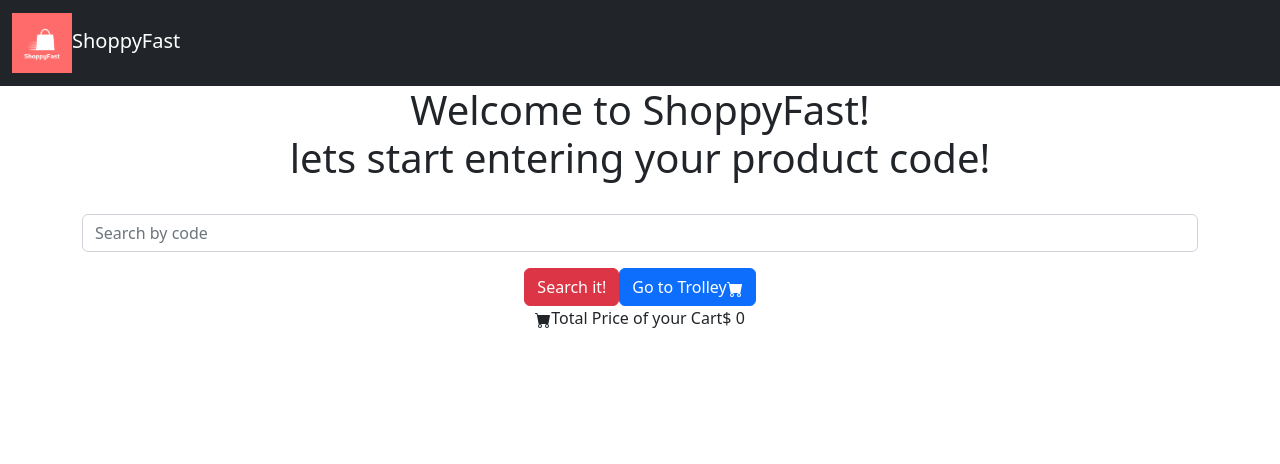
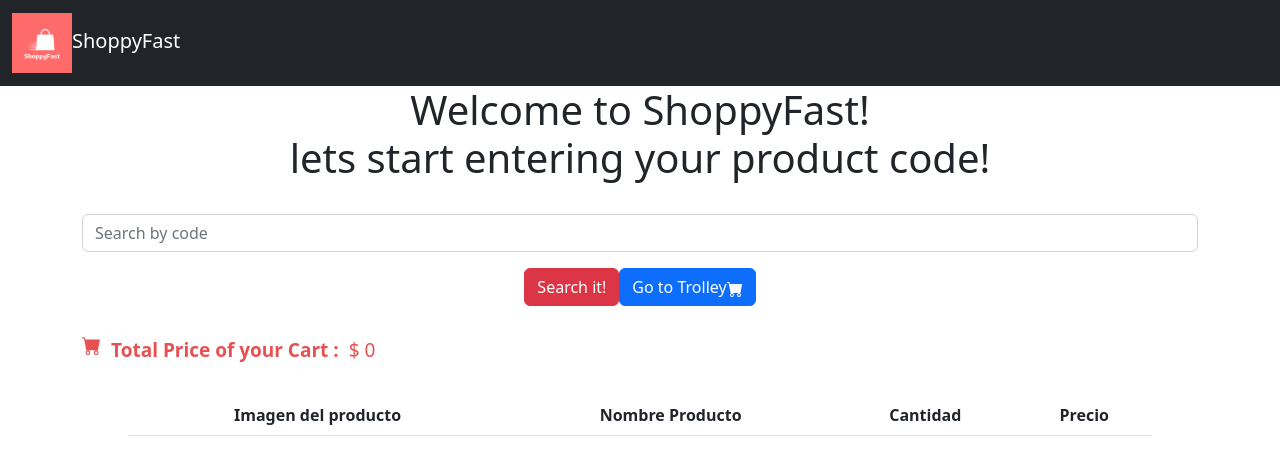
Before and after one commit to Vivi-Hoyos2710/ShoppyFast, a React (Create React App) app in the folder shoppy-fast/: page /carrito in a window 1280 px wide. Shown: the top 464 px of the page. Built offline with nearby package versions, Linux system fonts and the light colour scheme.

Commit message:
Diseño tabla del carrito

```diff
--- a/shoppy-fast/src/Estilos/Style.css
+++ b/shoppy-fast/src/Estilos/Style.css
@@ -3,12 +3,26 @@
     padding: 0;
 }
 
-.tabla_carro{
-    text-align: center;
+.container_table {
+    display: flex;
+    justify-content: center;
+    align-items: center;
+}
+
+.encabezado_carrito{
+    font-size:19px;
+    margin:30px;
+    display: flex;
+    justify-content: left;
+    color:rgb(231, 81, 81);
 
 }
 
-.BsFillCartFill{
-width: 60
-%;
+b{
+margin:10px;
 }
+
+.tabla_carro{
+    text-align: center;
+    width: 80% !important;
+}
--- a/shoppy-fast/src/components/Trolley.js
+++ b/shoppy-fast/src/components/Trolley.js
@@ -20,19 +20,18 @@ const Trolley = ({ carrito, setCarrito }) => {
         setCarrito(arr);
     };
     return (<>
-
-        < Container >
-            <BsFillCartFill />
-            <span>Total Price of your Cart</span>
+        < Container className='encabezado_carrito' >
+            <BsFillCartFill/>
+            <span><b>Total Price of your Cart :</b></span>
             <span>$ {total}</span>
         </Container>
         <React.Fragment>
-            {carrito.map(producto => (
-            <Table className='tabla_carro'>
+            <div className='container_table'>
+        <Table className='tabla_carro'>
                 <thead>
                     <tr>
                         <th>
-
+                        Imagen del producto
                         </th>
                         <th>
                         Nombre Producto
@@ -45,10 +44,11 @@ const Trolley = ({ carrito, setCarrito }) => {
                         </th>
                     </tr>
                 </thead>
+            {carrito.map(producto => (
                 <tbody>
                     <tr>
                         <th scope="row">
-                        <img src={producto.imgURL} alt="img" width="10%" />
+                        <img src={producto.imgURL} alt="img" width="100px" />
                         </th>
                         <td>
                         <span>{producto.name}</span>
@@ -62,10 +62,11 @@ const Trolley = ({ carrito, setCarrito }) => {
                     </tr>
 
                 </tbody>
-            </Table>
             )
             )
             }
+            </Table>
+            </div>
 
         </React.Fragment ></>)
 }
```
